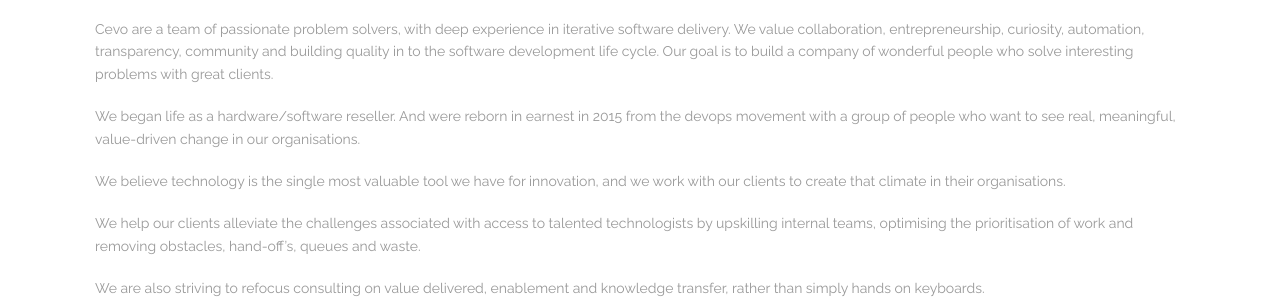
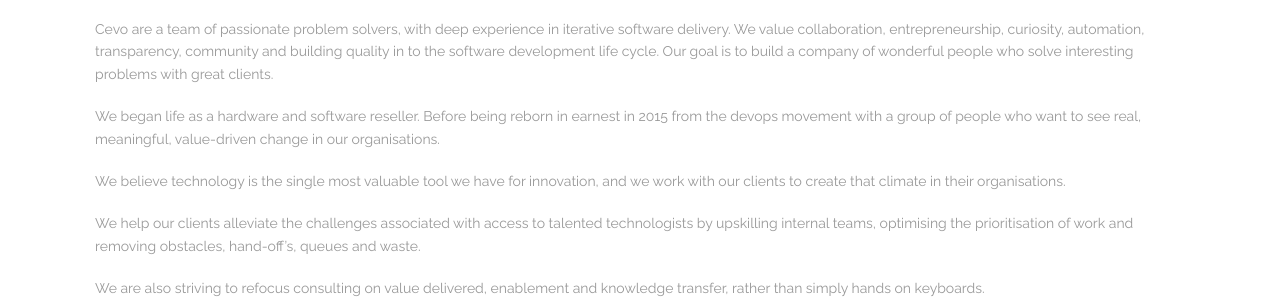
Before and after one commit to nonspecialist/cevoaustralia.github.io, a Jekyll site: the page built from about.html, in a window 1280 px wide and 900 px high. Shown: the part 239-539 px from the top of the window. Built offline with Jekyll 4.4.1, drawn with Linux system fonts in a browser that asks for light colours.

Commit message:
Formatting.

```diff
--- a/about.html
+++ b/about.html
@@ -15,7 +15,7 @@
         of wonderful people who solve interesting problems with great clients.
       </p>
 
-      <p>We began life as a hardware/software reseller. And were reborn in
+      <p>We began life as a hardware and software reseller. Before being reborn in
         earnest in 2015 from the devops movement with a group of people who
         want to see real, meaningful, value-driven change in our organisations.</p>
 
--- a/careers.html
+++ b/careers.html
@@ -90,7 +90,7 @@
           If you think you have what it takes and if you are up for the challenge, working at Cevo can
           help take your career to the next level.
           We want to work with people who share our passion for technology and that desire to help
-          deliver the most innovative and leading edge DevOps and cloud automation solutions for
+          deliver the most innovative and leading edge devops and cloud automation solutions for
           our customers. We currently have offices in Melbourne.
         </p>
       </div>
```
Also changed, not shown: other parts of careers.html (+1 -1 lines), services.html (+14 -16 lines).
